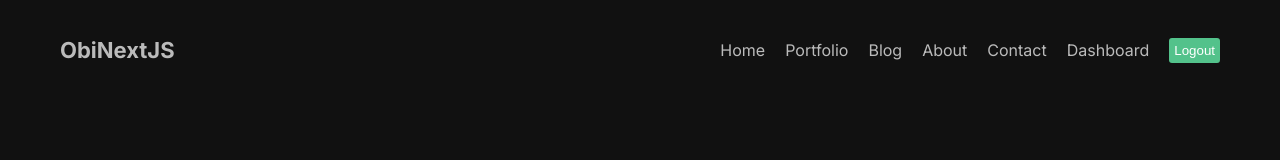
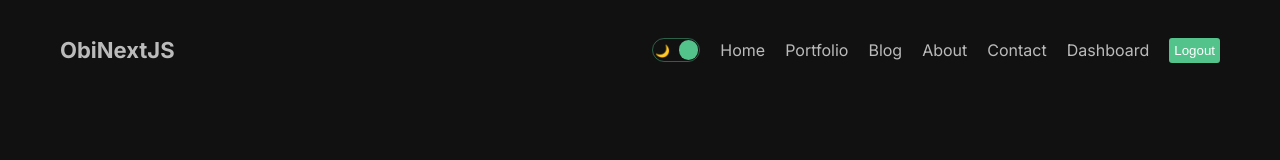
Before and after one commit to ObiFenix/nextjs13-app, a Next.js app: page / in a window 1280 px wide. Shown: the top 160 px of the page. Built offline with nearby package versions, Linux system fonts and the light colour scheme.

Commit message:
Updated components and added Dark mode theme features

```diff
--- a/src/components/button/button.module.css
+++ b/src/components/button/button.module.css
@@ -4,7 +4,11 @@
   cursor: pointer;
   padding: 1.25rem;
   max-width: max-content;
-  border: 1px solid white;
+  border: 1px solid #ffffff;
   border-radius: 0.313rem;
   background-color: #53c28b;
 }
+
+.btn:active {
+  border-color: #bbbbbb;
+}
--- a/src/components/navbar/Navbar.tsx
+++ b/src/components/navbar/Navbar.tsx
@@ -2,6 +2,7 @@
 import Link from "next/link";
 import React from "react";
 import styles from "./navbar.module.css";
+import DarkModeToggle from "../themer/DarkModeToggle";
 
 const links = [
   {
@@ -43,6 +44,7 @@ const Navbar = () => {
         ObiNextJS
       </Link>
       <div className={styles.links}>
+        <DarkModeToggle />
         {links.map((link) => (
           <Link className={styles.link} key={link.id} href={link.url}>
             {link.title}
--- /dev/null
+++ b/src/components/themer/DarModeToggle.module.css
@@ -0,0 +1,25 @@
+.container {
+  display: flex;
+  align-items: center;
+  justify-content: space-between;
+  width: 3rem;
+  height: 1.5rem;
+  border: 1.5px solid #53c28b70;
+  border-radius: 1.9rem;
+  padding: 0.1rem;
+  position: relative;
+  cursor: pointer;
+}
+
+.icon {
+  font-size: 0.75rem;
+  /* background-size: 0.75rem; */
+}
+
+.ball {
+  width: 1.2rem;
+  height: 1.2rem;
+  border-radius: 50%;
+  background-color: #53c28b;
+  position: absolute;
+}
--- /dev/null
+++ b/src/components/themer/DarkModeToggle.tsx
@@ -0,0 +1,20 @@
+'use client';
+
+import React, { useContext } from 'react';
+import styles from './DarModeToggle.module.css';
+import { ThemeContext } from '@src/context/ThemeContext';
+
+function DarkModeToggle() {
+  const { toggle, mode }: any = useContext(ThemeContext);
+  const currentTheme = "light" === mode ? { left: ".1rem" } : { right: ".1rem" };
+
+  return (
+    <div className={styles.container} onClick={() => toggle()}>
+      <div className={styles.icon}>🌙</div>
+      <div className={styles.icon}>☀️</div>
+      <div className={styles.ball} style={currentTheme} />
+    </div>
+  );
+}
+
+export default DarkModeToggle;
```
